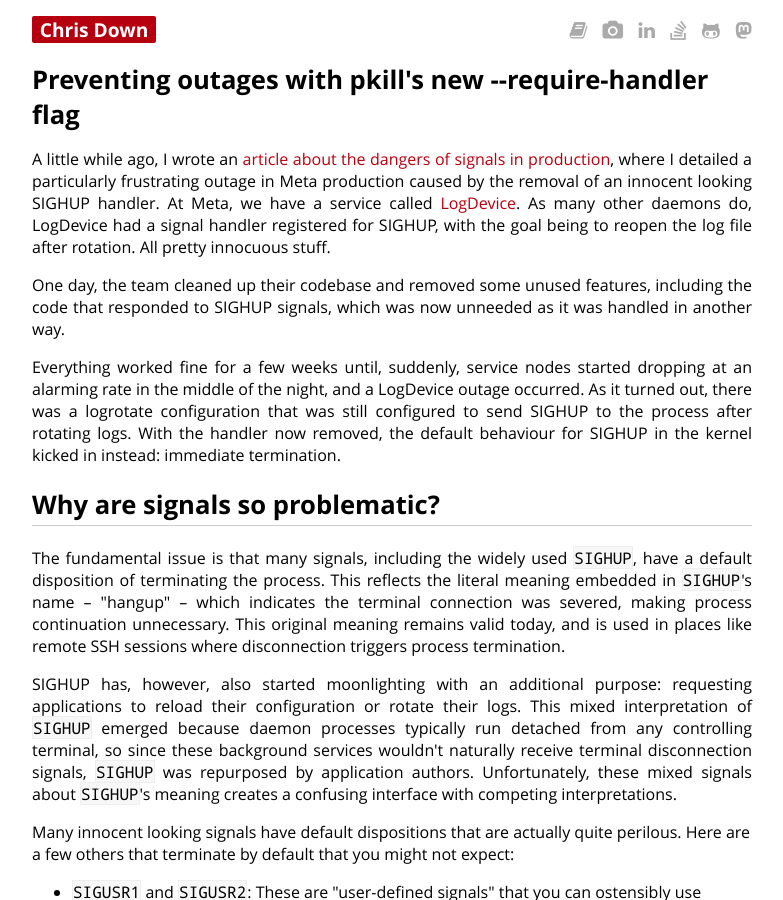
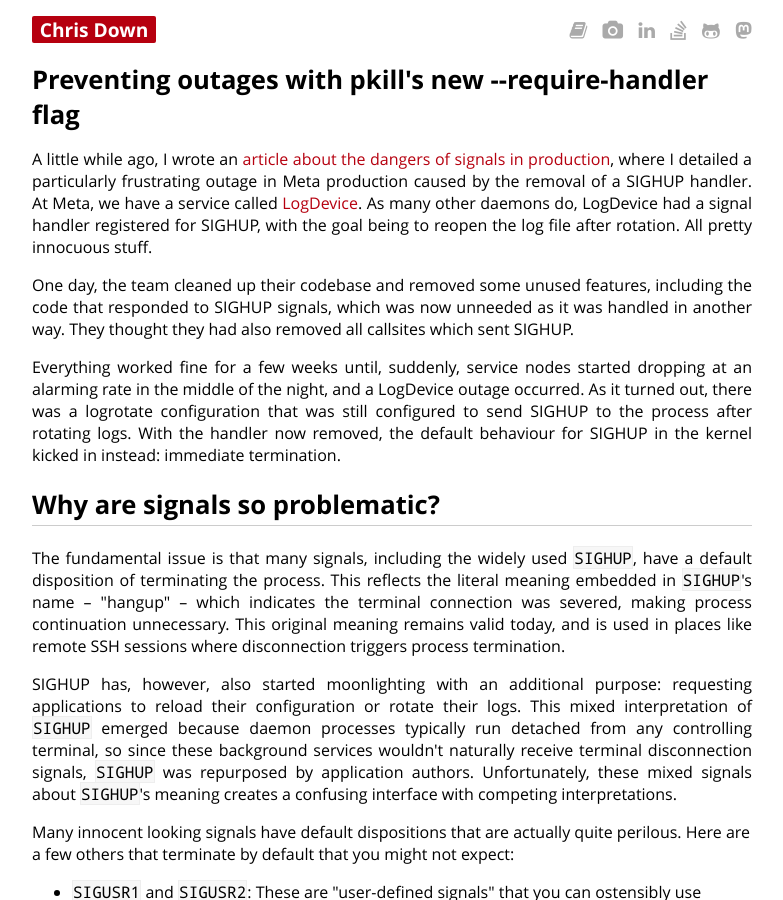
Before and after one commit to cdown/chrisdown.name, a Jekyll site: the page built from _posts/2025-05-12-safer-signal-sending-with-pkill-require-handler.md, in a window 1280 px wide and 900 px high. Shown: the whole window, without its empty margins (248-1031 px from the left). Built offline with Jekyll 4.4.1, drawn with Linux system fonts in a browser that asks for light colours.

Commit message:
require handler post: Mention they did do due diligence

```diff
--- a/_posts/2025-05-12-safer-signal-sending-with-pkill-require-handler.md
+++ b/_posts/2025-05-12-safer-signal-sending-with-pkill-require-handler.md
@@ -7,8 +7,7 @@ description: "A safer approach to using signals in production systems, avoiding
 A little while ago, I wrote an [article about the dangers of signals in
 production](https://developers.facebook.com/blog/post/2022/09/27/signals-in-prod-dangers-and-pitfalls/),
 where I detailed a particularly frustrating outage in Meta production caused by
-the removal of an innocent looking SIGHUP handler. At Meta, we have a service
-called
+the removal of a SIGHUP handler. At Meta, we have a service called
 [LogDevice](https://engineering.fb.com/2017/08/31/core-infra/logdevice-a-distributed-data-store-for-logs/).
 As many other daemons do, LogDevice had a signal handler registered for SIGHUP,
 with the goal being to reopen the log file after rotation. All pretty innocuous
@@ -16,7 +15,8 @@ stuff.
 
 One day, the team cleaned up their codebase and removed some unused features,
 including the code that responded to SIGHUP signals, which was now unneeded as
-it was handled in another way.
+it was handled in another way. They thought they had also removed all callsites
+which sent SIGHUP.
 
 Everything worked fine for a few weeks until, suddenly, service nodes started
 dropping at an alarming rate in the middle of the night, and a LogDevice outage
```
